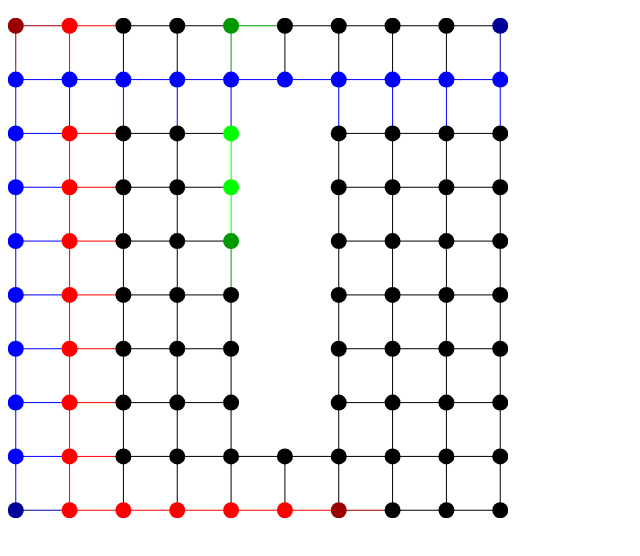
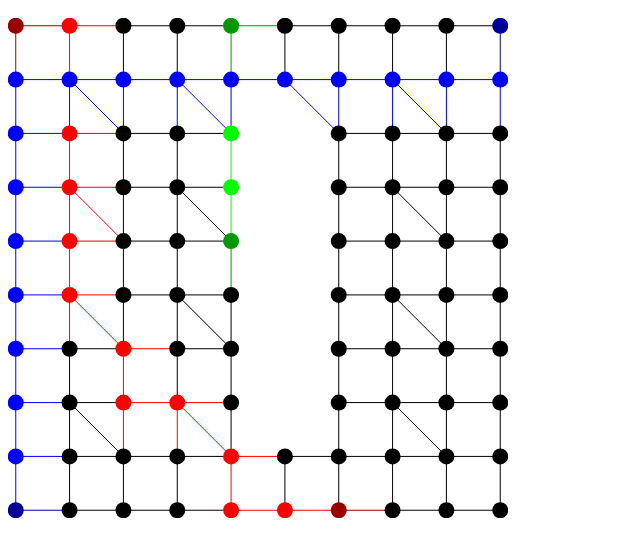
Before and after one commit to A----/sigma-pathfinding-astar, a website: page example/index.html in a window 1280 px wide. Shown: the part 48-604 px from the top of the page, without its empty margins (0-640 px from the left). Drawn offline with Linux system fonts and the light colour scheme.

Commit message:
More advanced example

```diff
--- a/example/index.html
+++ b/example/index.html
@@ -54,6 +54,14 @@
                 target: getNodeId(i, j)
               });
             }
+
+            if(i % 2 == 0 && j % 2 == 0 && s.graph.nodes(getNodeId(i - 1, j - 1))) {
+              s.graph.addEdge({
+                id: getNodeId(i - 1, j - 1) + "-" + getNodeId(i, j),
+                source: getNodeId(i - 1, j - 1),
+                target: getNodeId(i, j)
+              });
+            }
           }
         }
       }
```
